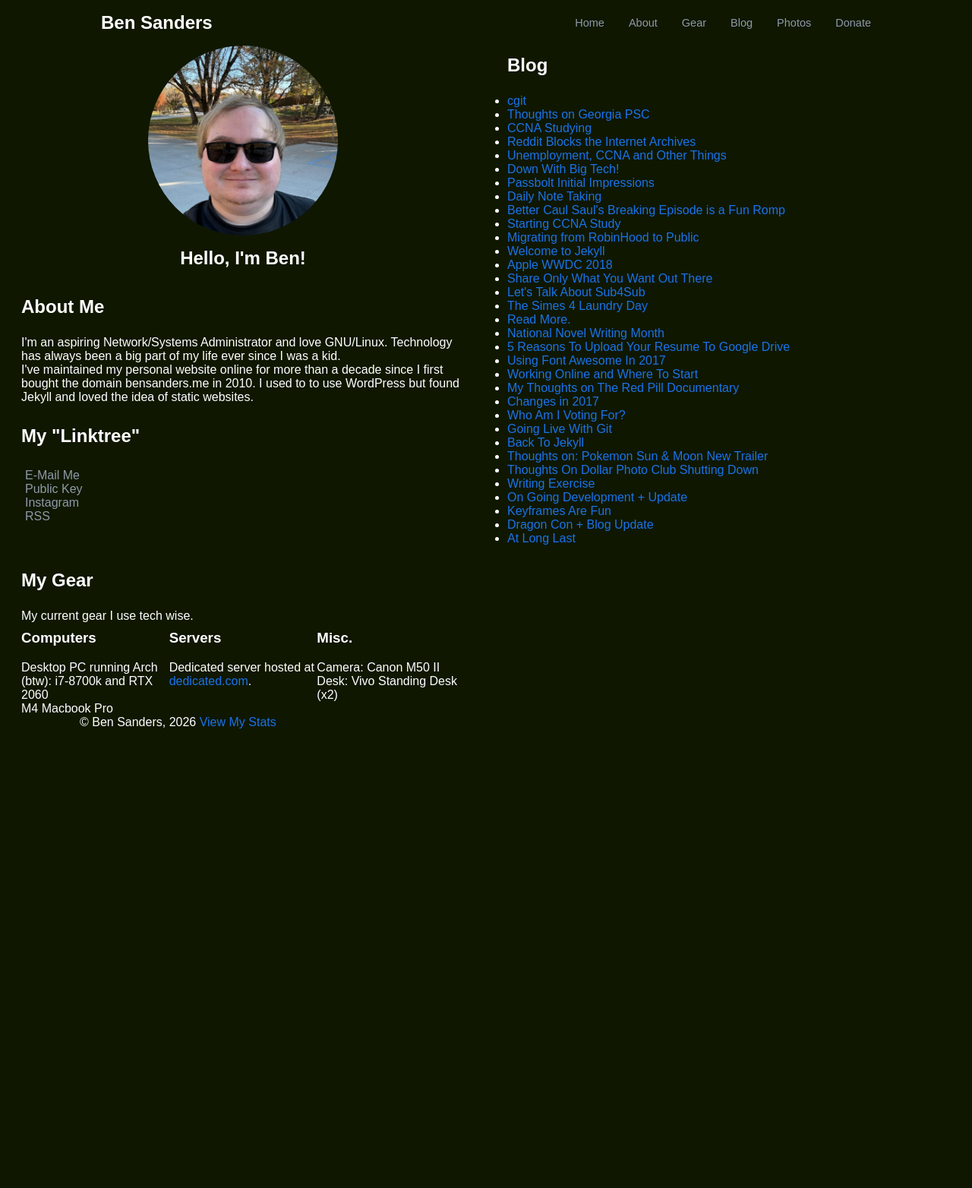
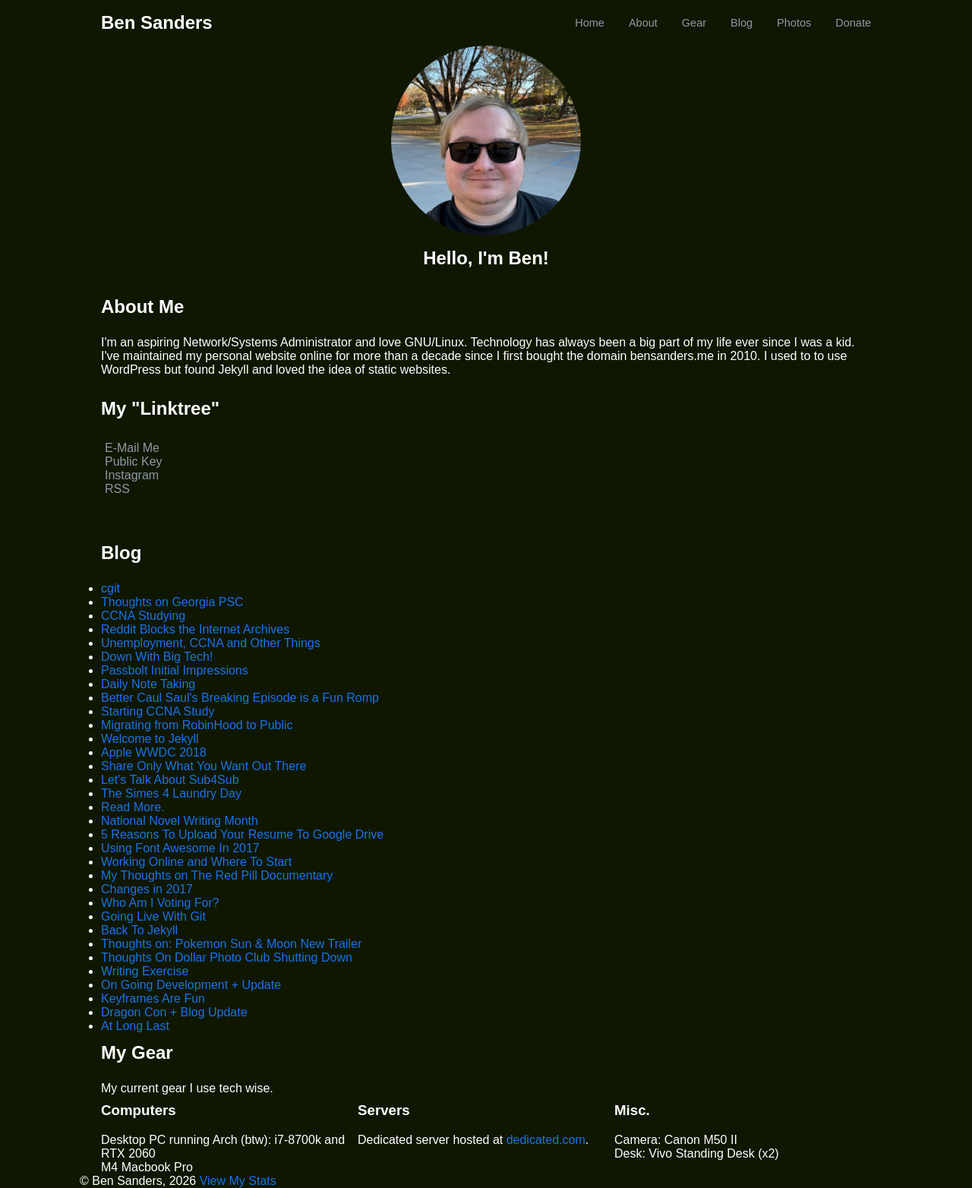
Before and after one commit to BenSanders/bensanders.net, a Jekyll site: the page built from index.md, in a window 1280 px wide. Shown: the whole page at 76% size. Built offline with Jekyll 4.4.1, drawn with Linux system fonts in a browser that asks for light colours; comment, search, counter and statistics services are not loaded; before the commit the page ends 960 px from its top, so only the background shows below that.

Commit message:
Removed Gemfile.lock from gitignore and removed div#container

```diff
--- a/_includes/footer.html
+++ b/_includes/footer.html
@@ -1,4 +1,3 @@
-        </div>
     </main>
     <footer>
         &copy; Ben Sanders, 2026
--- a/_includes/header.html
+++ b/_includes/header.html
@@ -13,4 +13,3 @@
                 </nav>
             </div>
         </header>
-        <div class="container">
--- a/assets/css/main.css
+++ b/assets/css/main.css
@@ -30,10 +30,10 @@ h2, h3 {
   padding: 0.5em 0 1em 0;
 }
 
-.container {
+/* .container {
   display: grid;
   grid-template-columns: 1fr 1fr;
-}
+} */
 
 .wrap {
     max-width: var(--max-wid);
```
Also changed, not shown: 1 other file.
